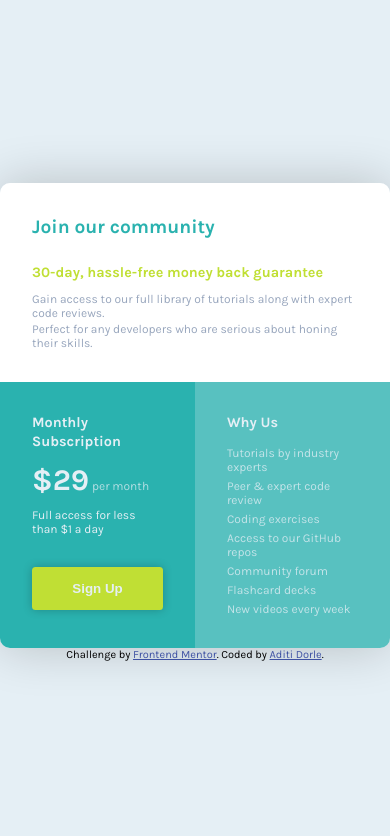
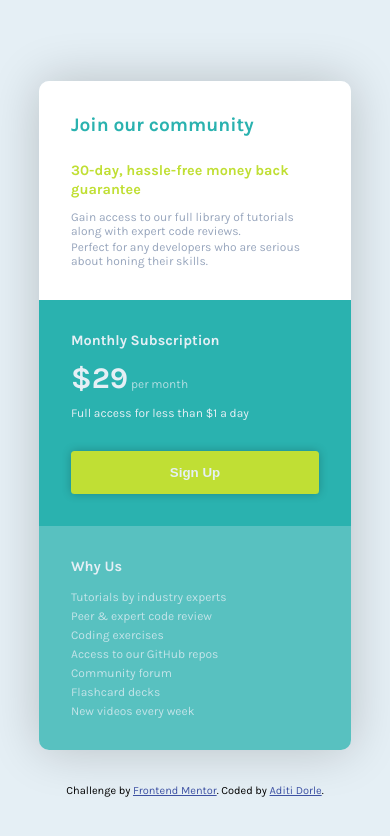
Before and after one commit to Aditidorle1/Single-price-grid-component, a plain HTML site: page index.html in a window 390 px wide. Drawn offline with Linux system fonts and the light colour scheme.

Commit message:
Added Responsiveness

```diff
--- a/style.css
+++ b/style.css
@@ -11,7 +11,7 @@ body{
     align-items: center;
     justify-content: center;
     flex-direction: column;
-    height: 100vh;
+    min-height: 100vh;
     font-family: 'Karla', sans-serif;
     background-color: hsl(204, 43%, 93%);
 }
@@ -109,3 +109,20 @@ button{
     cursor: pointer;
 
 }
+@media (max-width:768px){
+    .container{
+    width: 80%;
+    margin: 34px 0px;
+    }
+    .lower{
+        flex-direction: column;
+
+    }
+    .lower-left{
+        width: 100%;
+    }
+    .lower-right{
+        width: 100%;
+    }
+
+}
```
